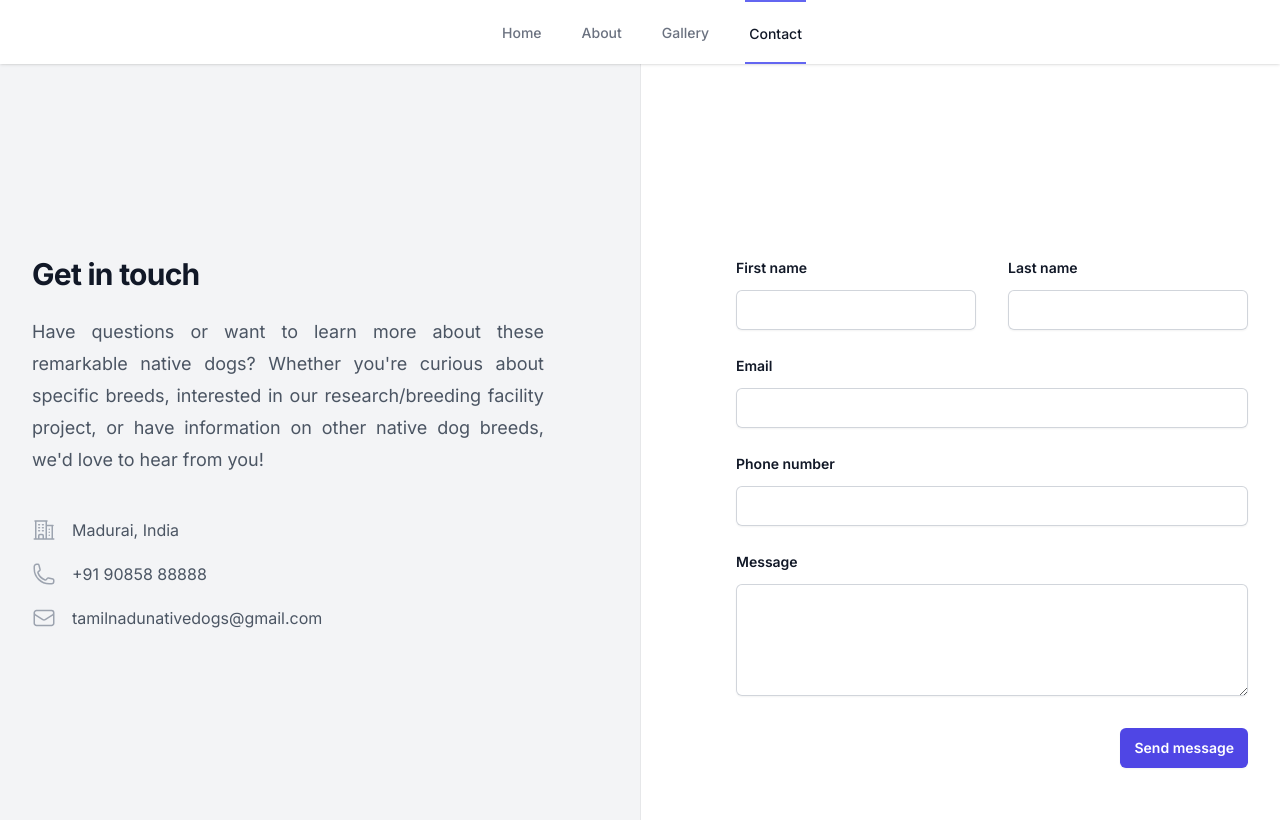
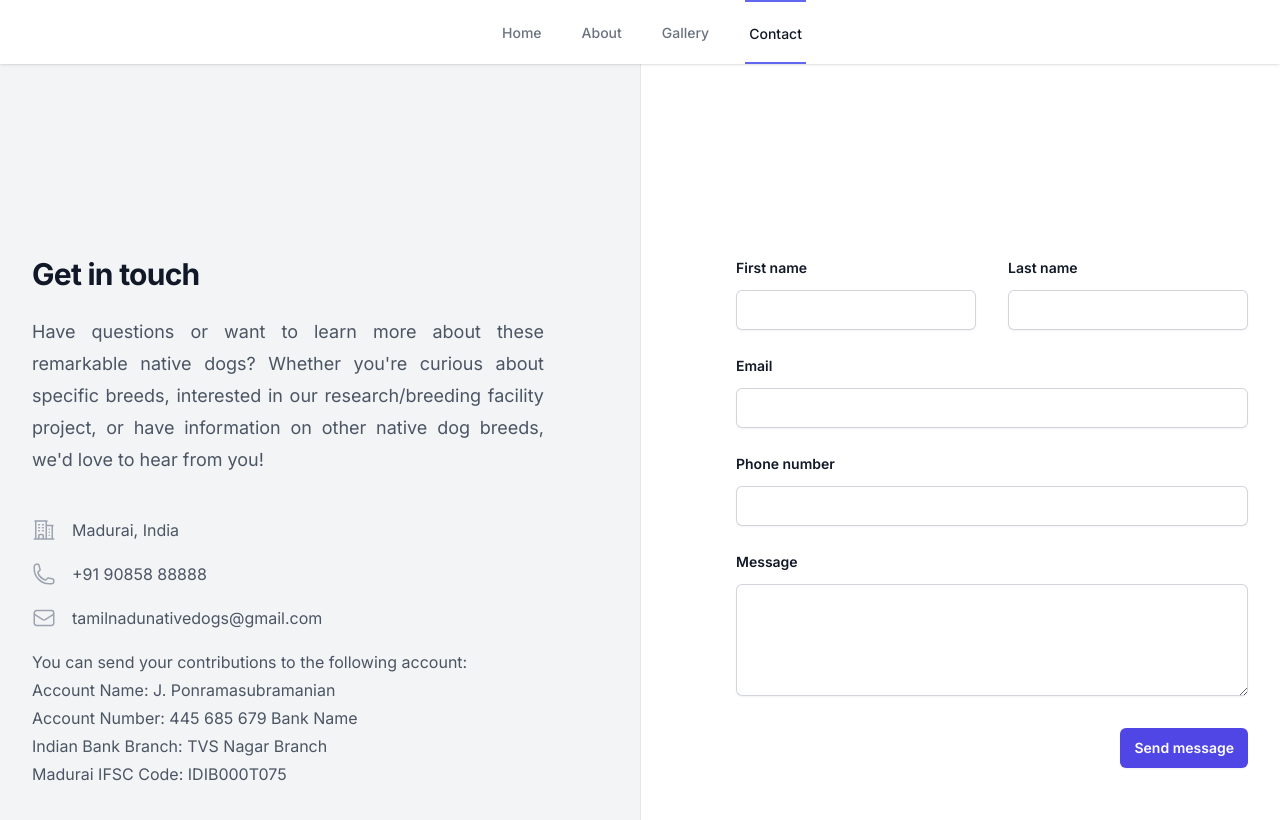
Before and after one commit to kris1590/TamilNaduNativeDog, a Next.js app: page /contact in a window 1280 px wide. Shown: the top 820 px of the page. Built offline with nearby package versions, Linux system fonts and the light colour scheme.

Commit message:
Pushing contribution section

```diff
--- a/app/contact/page.js
+++ b/app/contact/page.js
@@ -71,6 +71,25 @@ export default function Contact() {
                       tamilnadunativedogs@gmail.com
                     </a>
                   </dd>
+                </div>
+                <div>
+                  You can send your contributions to the
+                  following account:
+                  <div>
+                    <div>
+                      {" "}
+                      Account Name: J. Ponramasubramanian
+                    </div>
+                    <div>
+                      Account Number: 445 685 679 Bank Name
+                    </div>
+                    <div>
+                      Indian Bank Branch: TVS Nagar Branch
+                    </div>
+                    <div>
+                      Madurai IFSC Code: IDIB000T075
+                    </div>
+                  </div>
                 </div>
               </dl>
             </div>
```
